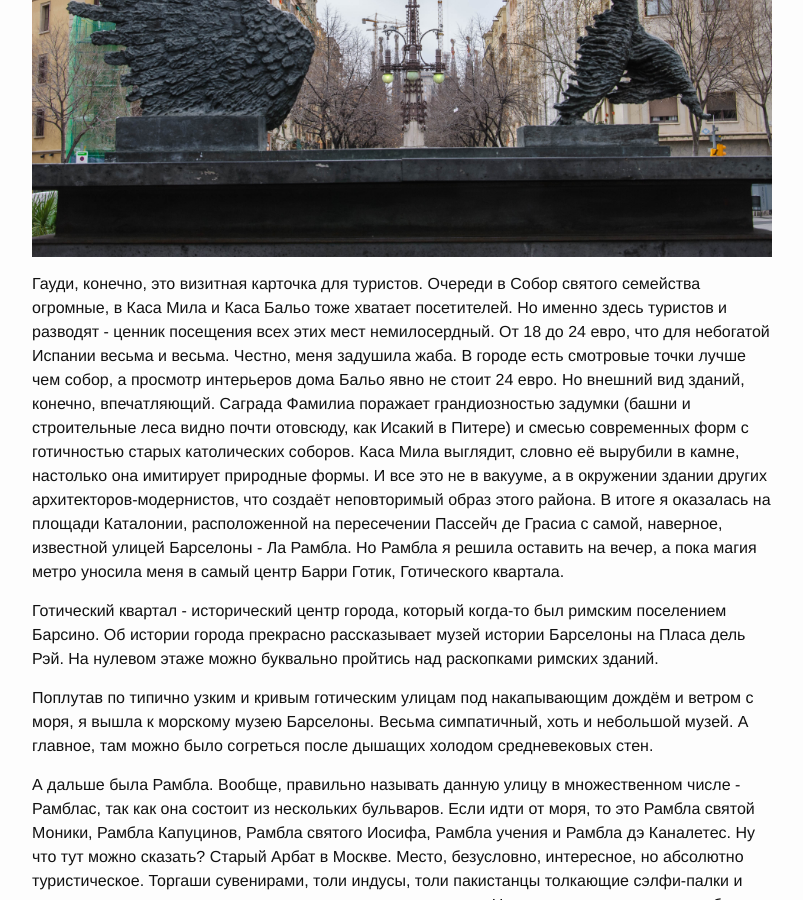
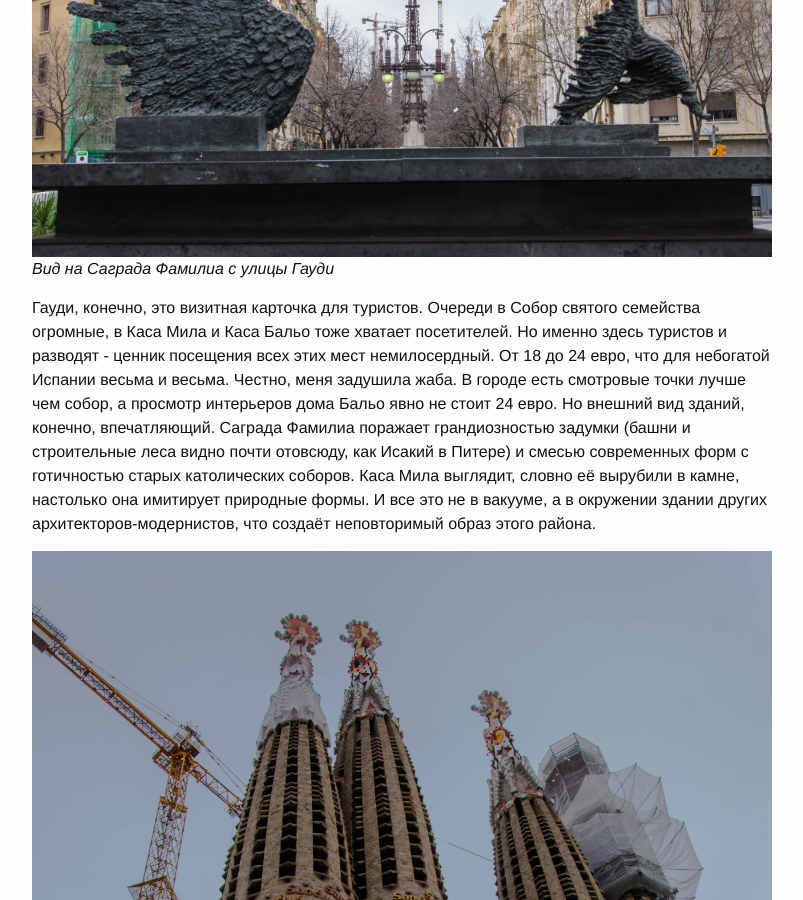
Before and after one commit to NadyaRnV/NadyaRnV, a Jekyll site: the page built from _posts/2016-07-01-barselona-part1.markdown, in a window 1280 px wide and 900 px high, scrolled down 1440 px. Shown: the whole window, without its empty margins (238-1041 px from the left). Built offline with Jekyll 4.4.1, drawn with Linux system fonts in a browser that asks for light colours; some of the changed text lies outside the part shown.

Commit message:
Added all images for a first Barca post

```diff
--- a/_posts/2016-07-01-barselona-part1.markdown
+++ b/_posts/2016-07-01-barselona-part1.markdown
@@ -19,10 +19,24 @@
 Поразившись количеству золотисто-алых флагов на улице, я пошла добывать себе завтрак. В Барселоне это до смешного легко. Рано утром открывается бесчисленное число кафешек, где за небольшие деньги можно получить традиционный набор из сэндвича или круассана с кофе и апельсинового сока. Это и есть традиционный каталонский завтрак. Я облюбовала местечко с аргентинской выпечкой в квартале от своего жилья и ходила только туда, меня даже запомнили за неделю. Отдельное удовольствие состояло в том, что посетителями были преимущественно местные, а с персоналом мы общались на забавной смеси испанского и английского. Давало правильный настрой на день.
 Ну а после традиционного завтрака настало время достопримечательностей. Ну а если ты в Барселоне, в самом сердце Эйшампле, то сама судьба велит тебе познакомиться с творчеством Антонио Гауди. Больница святого Петра - Саграда Фамилиа - Каса Мила - Каса Бальо. Такой маршрут позволяет ознакомиться с самыми известными строениями легендарного архитектора, да и в целом с модернисткой архитектурой Барселоны, прославившей этот город.
 
-![Вид на Саграда фамилиа с улицы Гауди]({{ site.url }}images/eishample1.jpeg "Вид на Саграда фамилиа с улицы Гауди")
+![Вид на Саграда Фамилиа с улицы Гауди](/images/eishample1.jpeg "Вид на Саграда Фамилиа с улицы Гауди")
+*Вид на Саграда Фамилиа с улицы Гауди*
 
 Гауди, конечно, это визитная карточка для туристов. Очереди в Собор святого семейства огромные, в Каса Мила и Каса Бальо тоже хватает посетителей. Но именно здесь туристов и разводят - ценник посещения всех этих мест немилосердный. От 18 до 24 евро, что для небогатой Испании весьма и весьма. Честно, меня задушила жаба. В городе есть смотровые точки лучше чем собор, а просмотр интерьеров дома Бальо явно не стоит 24 евро. Но внешний вид зданий, конечно, впечатляющий. Саграда Фамилиа поражает грандиозностью задумки (башни и строительные леса видно почти отовсюду, как Исакий в Питере) и смесью современных форм с готичностью старых католических соборов. Каса Мила выглядит, словно её вырубили в камне, настолько она имитирует природные формы. И все это не в вакууме, а в окружении здании других архитекторов-модернистов, что создаёт неповторимый образ этого района.
+
+![Саграда Фамилиа](/images/sagrada.jpeg "Саграда Фамилиа")
+*Саграда Фамилиа*
+
+![Каса Мила или Каменоломня](/images/casa_mila.jpeg "Каса Мила или Каменоломня")
+*Каса Мила или Каменоломня*
+
+![Каса Бальо](/images/casa_ballo.jpeg "Каса Бальо")
+*Каса Бальо*
+
 В итоге я оказалась на площади Каталонии, расположенной на пересечении Пассейч де Грасиа с самой, наверное, известной улицей Барселоны - Ла Рамбла. Но Рамбла я решила оставить на вечер, а пока магия метро уносила меня в самый центр Барри Готик, Готического квартала.
+
+![Кусочек Готического квартала](/images/barrio_gotico.jpeg "Кусочек Готического квартала")
+*Кусочек Готического квартала*
 
 Готический квартал - исторический центр города, который когда-то был римским поселением Барсино. Об истории города прекрасно рассказывает музей истории Барселоны на Пласа дель Рэй. На нулевом этаже можно буквально пройтись над раскопками римских зданий.
 
```
Also changed, not shown: other parts of _posts/2016-07-01-barselona-part1.markdown (+3 -0 lines), images/barrio_gotico.jpeg (added), images/bocceria.jpeg (added), images/casa_ballo.jpeg (added), images/casa_mila.jpeg (added), images/sagrada.jpeg (added).
